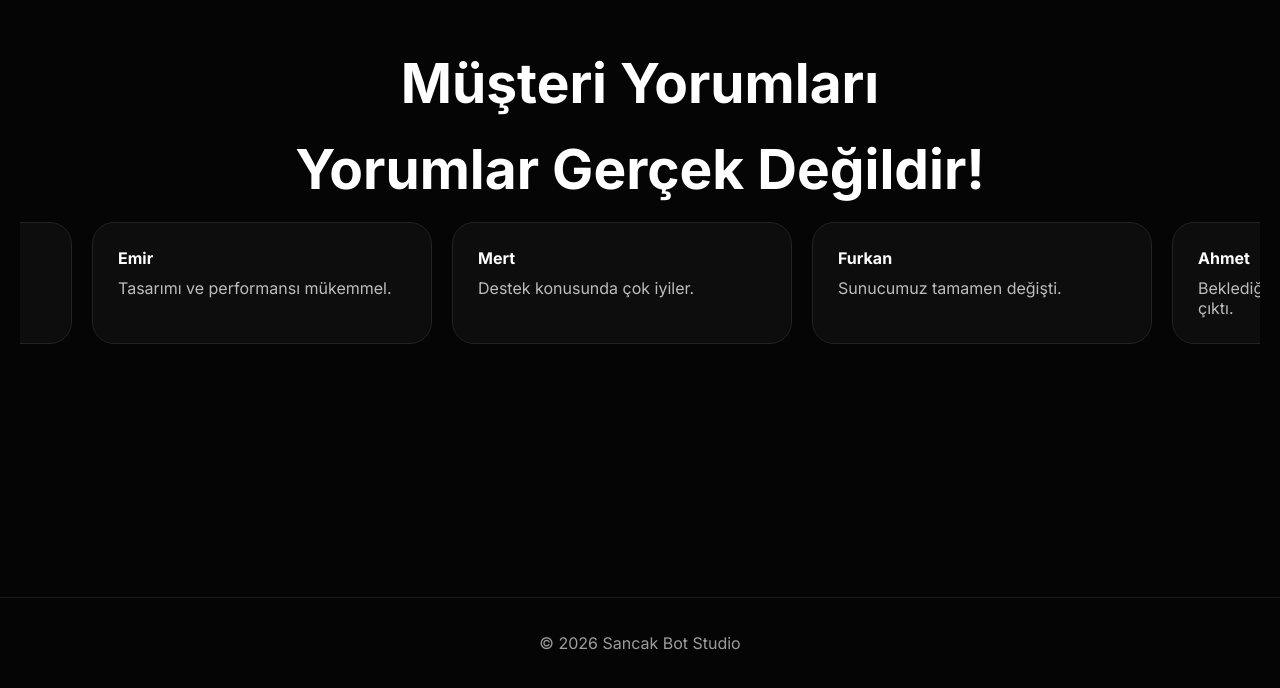
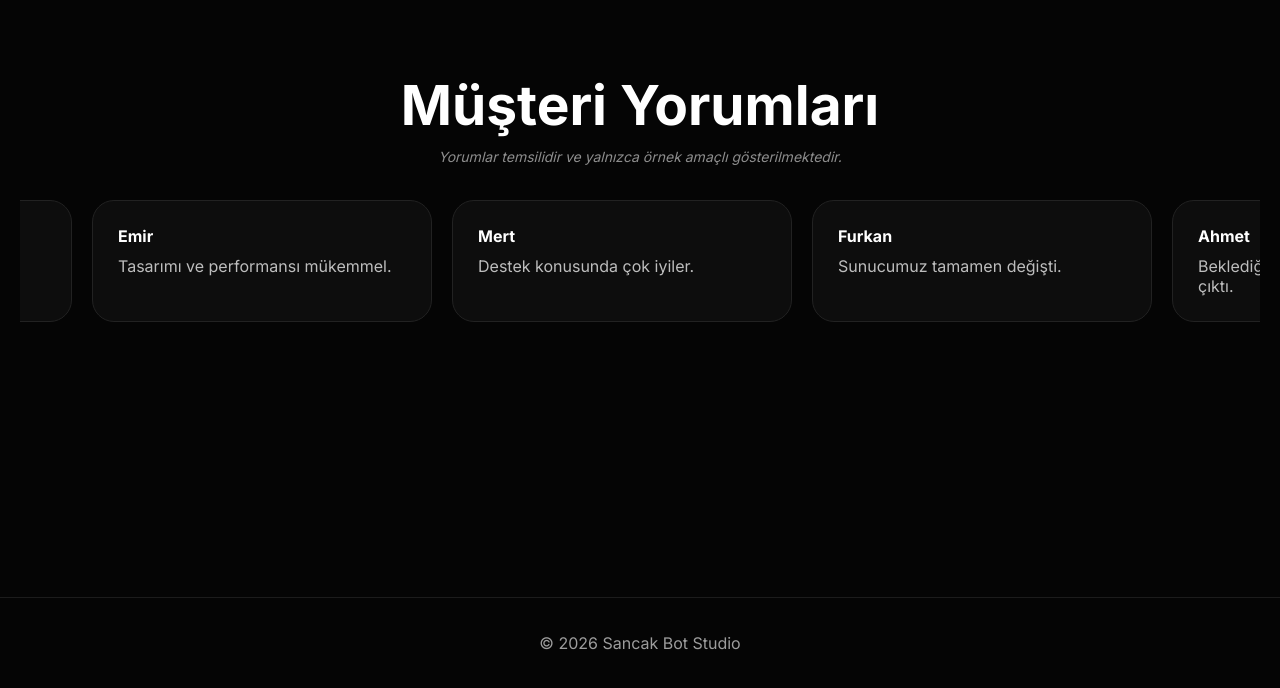
Before and after one commit to eneste151-lang/sancakbotstudio, a plain HTML site: page index.html in a window 1280 px wide. Shown: the part 2603-3291 px from the top of the page. Drawn offline with Linux system fonts and the light colour scheme.

Commit message:
Update index.html

```diff
--- a/index.html
+++ b/index.html
@@ -43,6 +43,13 @@
 .review p{color:#bdbdbd;margin-top:10px}
 @keyframes m{from{transform:translateX(0)}to{transform:translateX(-50%)}}
 footer{text-align:center;padding:35px;border-top:1px solid #1c1c1c;color:#9d9d9d}
+.review-note{
+    color:#8d8d8d;
+    margin-top:-10px;
+    margin-bottom:35px;
+    font-size:14px;
+    font-style:italic;
+}
 </style>
 </head>
 <body>
@@ -98,7 +105,9 @@
 
 <section id="reviews">
 <h2 class="title">Müşteri Yorumları</h2>
-<h6 class="title">Yorumlar Gerçek Değildir!</h6>
+<p class="review-note">
+    Yorumlar temsilidir ve yalnızca örnek amaçlı gösterilmektedir.
+</p>
 <div class="marquee">
 <div class="track">
 <div class="review"><b>Ahmet</b><p>Beklediğimizden daha profesyonel çıktı.</p></div>
```
